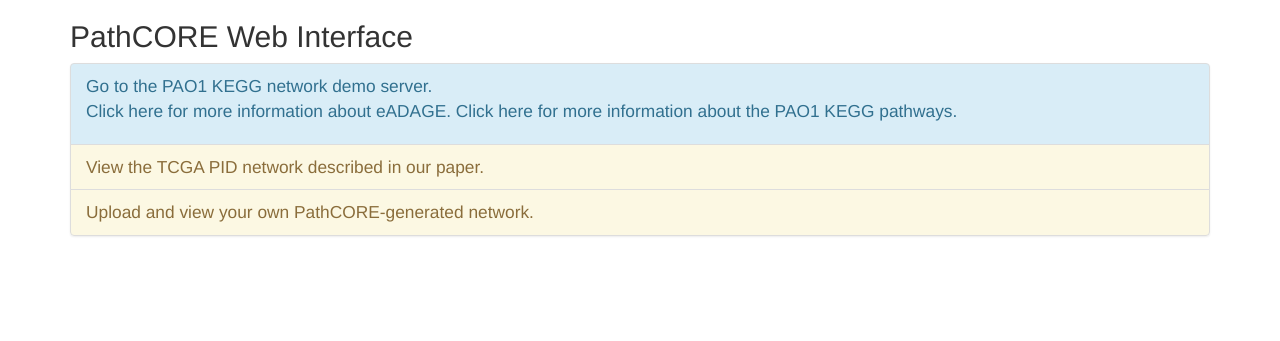
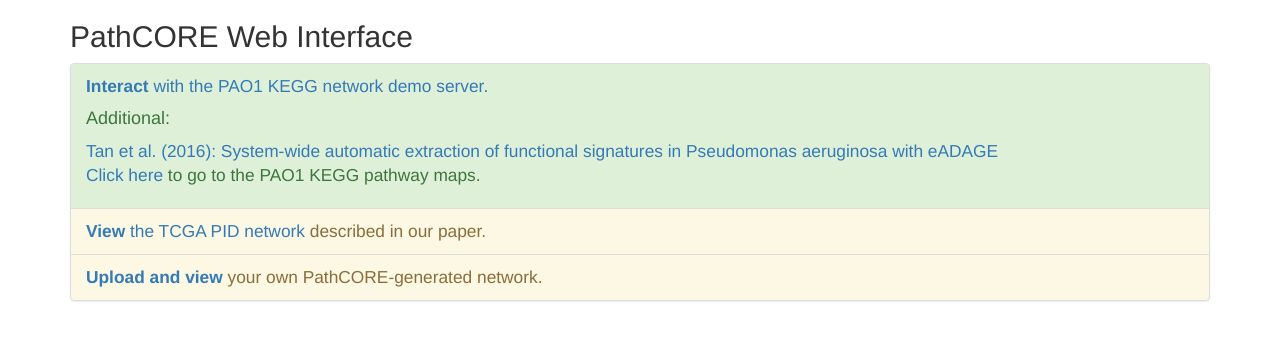
Before and after one commit to kathyxchen/PathCORE-demo, a Flask app: template templates/home.html in a window 1280 px wide. Shown: the top 341 px of the page. Run offline with Flask 2, Linux system fonts and the light colour scheme; the template is opened without the code that fills it, so the values that code supplies are empty; some libraries are stand-ins or nearby versions.

Commit message:
homepagegit add templates/home.html

```diff
--- a/app.py
+++ b/app.py
@@ -64,6 +64,10 @@
     except KeyError:
         session["counter"] = 1
 
+
+@app.route("/")
+def home():
+    return render_template("home.html")
 
 # PA eADAGE demo server
 @app.route("/eADAGE")
--- a/flask_rest_service/resources.py
+++ b/flask_rest_service/resources.py
@@ -34,4 +34,4 @@
         }
 
 api.add_resource(Network, '/network')
-api.add_resource(Root, '/')
+api.add_resource(Root, '/check-db')
--- a/templates/home.html
+++ b/templates/home.html
@@ -7,17 +7,32 @@
 <div class="container">
 <h2>PathCORE Web Interface</h2>
 <ul class="list-group">
-  <li class="list-group-item list-group-item-info">
-  	Go to the PAO1 KEGG network demo server.
-  	<p>Click here for more information about eADAGE.
-  	   Click here for more information about the PAO1 KEGG pathways.
-  	</p>
+  <li class="list-group-item list-group-item-success">
+  <a href="{{ url_for('pathcore_network') }}">
+      <b>Interact</b> with the PAO1 KEGG network demo server.
+  </a>
+    <h4>Additional:</h4>
+    <p>
+        <a href="http://biorxiv.org/content/early/2016/10/03/078659">
+           Tan et al. (2016): System-wide automatic extraction of
+           functional signatures in Pseudomonas aeruginosa with
+           eADAGE
+        </a>
+        <br />
+        <a href="http://www.kegg.jp/kegg-bin/show_organism?menu_type=pathway_maps&org=pae">
+            Click here</a>
+        to go to the PAO1 KEGG pathway maps.
+    </p>
   </li>
   <li class="list-group-item list-group-item-warning">
-  	View the TCGA PID network described in our paper.
+  <a href="{{ url_for('tcga_network') }}">
+      <b>View</b> the TCGA PID network</a> described in our paper.
+
   </li>
   <li class="list-group-item list-group-item-warning">
-  	Upload and view your own PathCORE-generated network.
+  <a href="{{ url_for('pathcore_network_quickview') }}">
+      <b>Upload and view</b></a> your own PathCORE-generated network.
+
   </li>
 </ul>
 </div>
```
